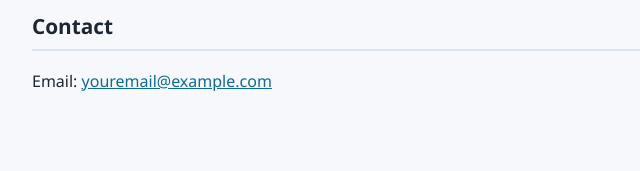
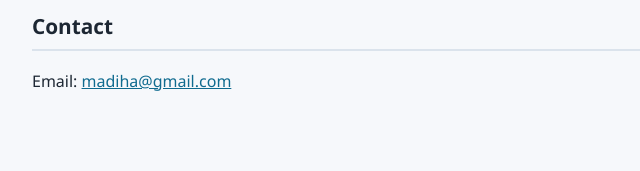
Before and after one commit to madiha-al/madiha-al.github.io, a plain HTML site: page index.html in a window 1280 px wide. Shown: the part 782-953 px from the top of the page, 248-888 px from the left. Drawn offline with Linux system fonts and the light colour scheme.

Commit message:
Update index.html

```diff
--- a/index.html
+++ b/index.html
@@ -100,7 +100,7 @@
 
     <section>
       <h2>Contact</h2>
-      <p>Email: <a href="madiha@gamil.com">youremail@example.com</a></p>
+      <p>Email: <a href="mailto:madiha@gmail.com">madiha@gmail.com</a></p>
     </section>
   </main>
 
```
